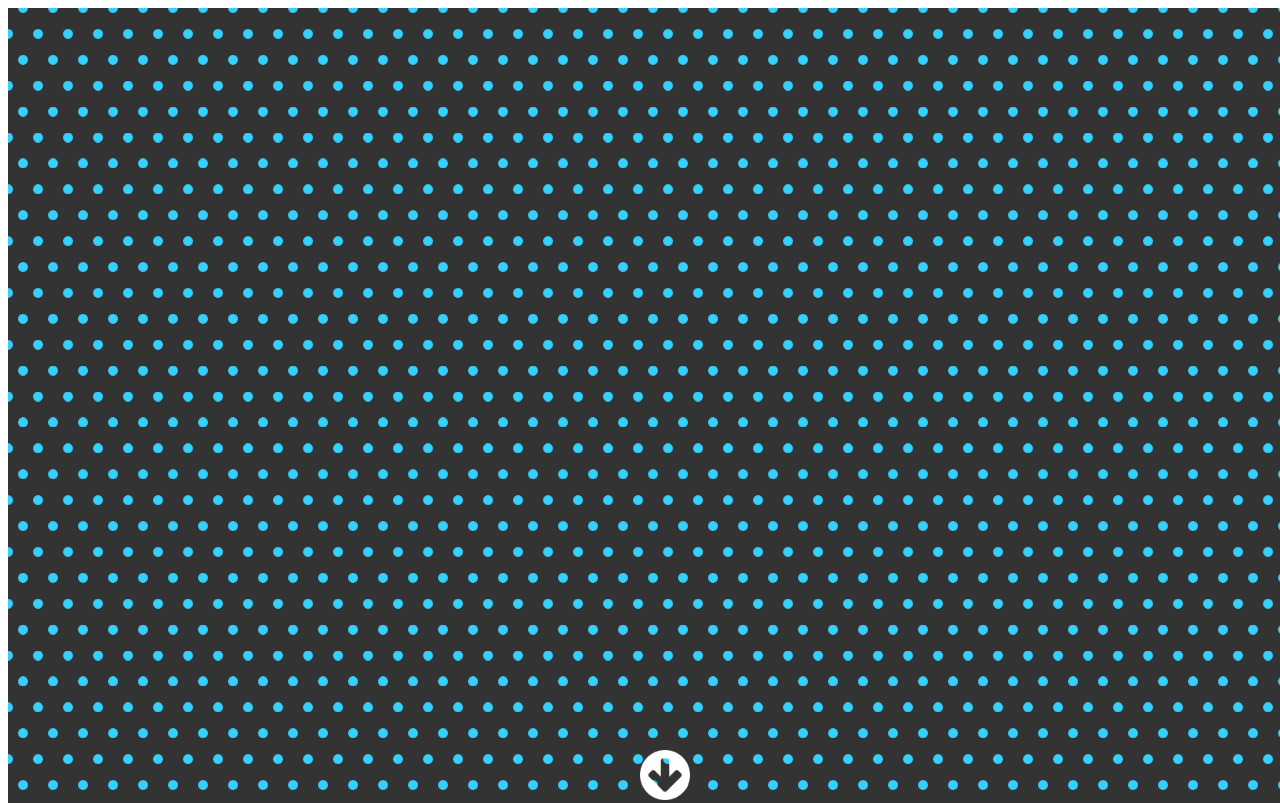
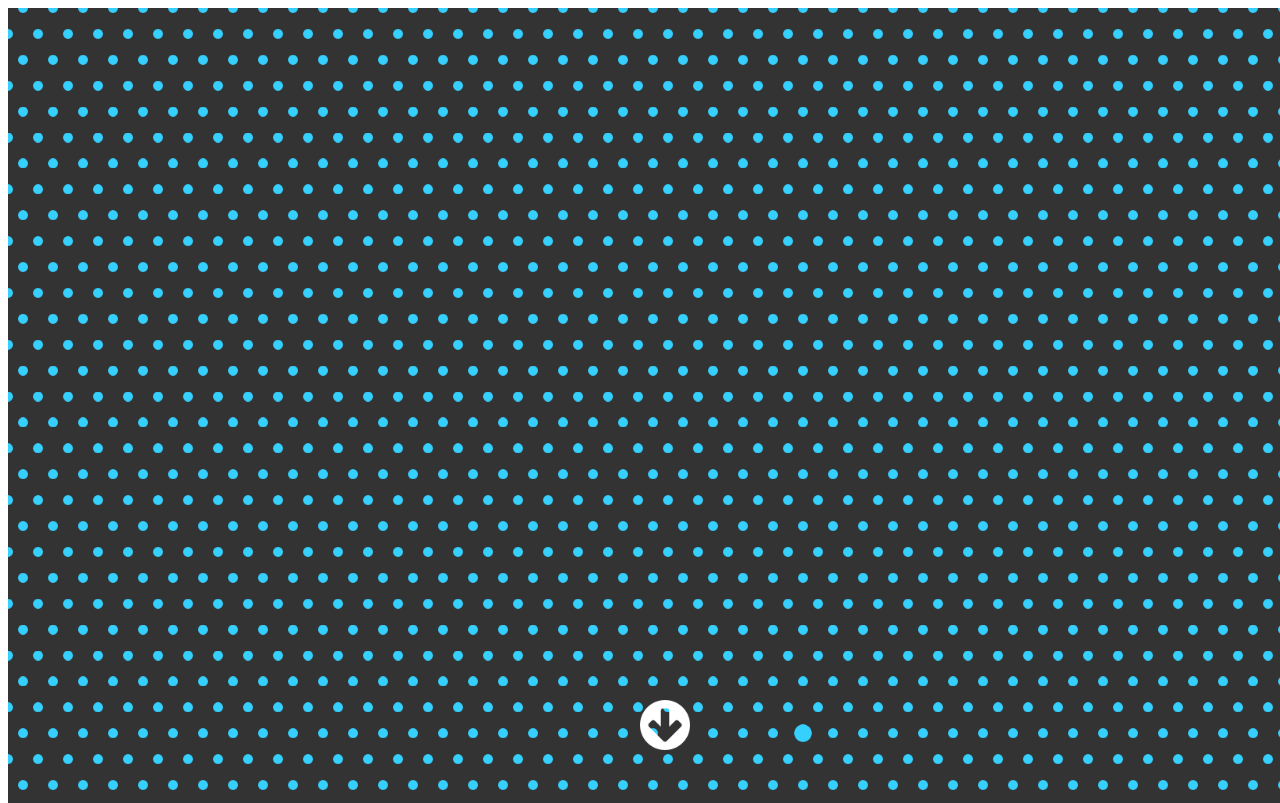
Before and after one commit to wacamoto/cancer-game, a plain HTML site: page index.html in a window 1280 px wide. Shown: the top 803 px of the page. Drawn offline with nearby package versions, Linux system fonts and the light colour scheme; animation ran at ten frames a second.

Commit message:
change color

```diff
--- a/index.css
+++ b/index.css
@@ -1,6 +1,6 @@
 #intro{
     width: 100vw;
-    height: 100vh;
+    height: 120vh;
     background-size: contain;
     background-repeat: no-repeat;
     background-position: center;
--- a/index.html
+++ b/index.html
@@ -14,7 +14,7 @@
 <body>
     <div id="game">
             <canvas id="stage"></canvas>
-            <img src="./assets/arrow.png" alt="" id="arrow" style="position: absolute; bottom: 0px; left: 50vw; width: 50px; height: 50px;">
+            <img src="./assets/arrow.png" alt="" id="arrow" style="position: absolute; bottom: 50px; left: 50vw; width: 50px; height: 50px;">
     </div>
     <div id="intro">
         <div id="intro_content">
--- a/index.js
+++ b/index.js
@@ -1,4 +1,6 @@
 var Game = Engine('stage');
+var W = 50;
+var H = 50;
 
 var cursor = Game.cursor;
 
@@ -21,8 +23,11 @@ Game.setBackdrop("#333");
 var cells = [];
 var dragging = false;
 
-for(var x=0; x<100; x++) {
-    for(var y=0; y<100; y++) {
+var origin = [];
+
+
+for(var x=0; x<W; x++) {
+    for(var y=0; y<H; y++) {
 
         var cell = Game.createSprite(["./assets/blue.png", "./assets/red.png"]);
         cell.costumeId = 0;
@@ -42,6 +47,9 @@ for(var x=0; x<100; x++) {
         cells.push(cell);
     }
 }
+
+var o = cells[Math.floor(Math.random()*W*H)];
+origin.push(o);
 
 var pos = {};
 Game.when("mousedown", function () {
@@ -73,7 +81,7 @@ Game.when("mouseup", function () {
         }
     }
 
-    var tmp = cells[9999].x;
+    var tmp = cells[2499].x;
     if (tmp < width-100) {
         for (var x=0; x<cells.length; x++) {
             cells[x].x += width - 100 - tmp;
@@ -81,7 +89,7 @@ Game.when("mouseup", function () {
         }
     }
 
-    var tmp = cells[9999].y;
+    var tmp = cells[2499].y;
     if (tmp < height-100) {
         for (var x=0; x<cells.length; x++) {
             cells[x].y += height - 100 - tmp;
@@ -103,6 +111,14 @@ Game.forever(function () {
             cells[i].y = cells[i].orignY + offsetY;
         }
     }
+
+    for(var i=0; i< origin.length; i++){
+        if(origin[i].scale < 0.7){
+            origin[i].scale +=0.003;
+        }else{
+            origin[i].costumeId = 1;
+        }
+    }
 });
 
 $("#arrow").click(function(){
```
